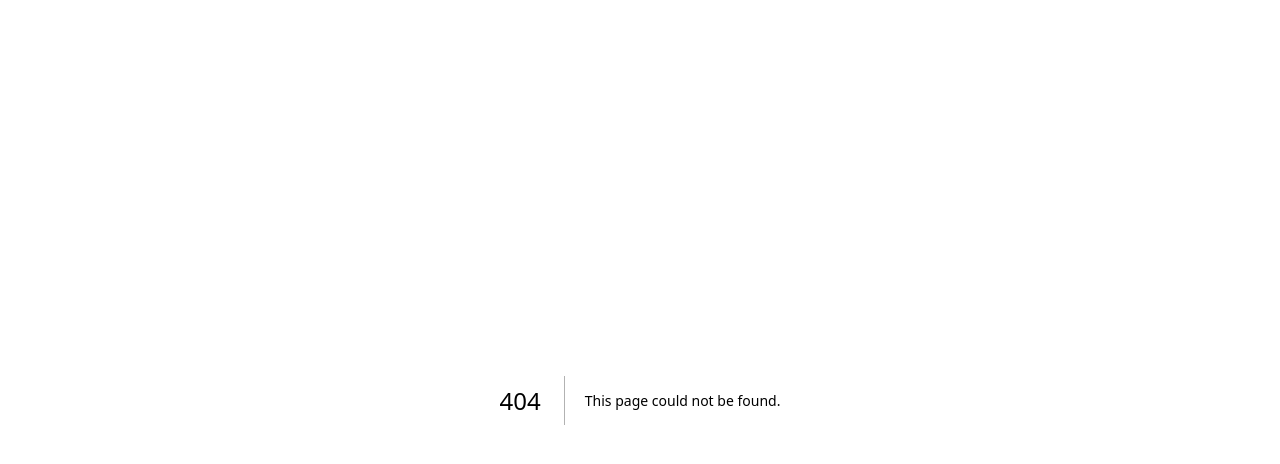
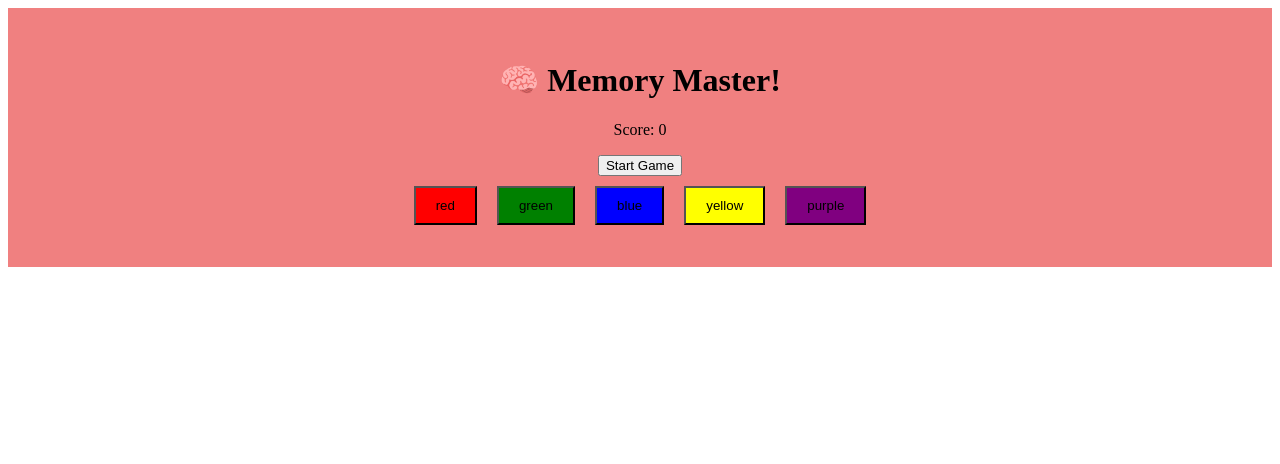
Before and after one commit to mrharsh1/Holihai, a Next.js app: page /memory-master in a window 1280 px wide. Before the commit this address had no page. Shown: the top 464 px of the page. Built offline with nearby package versions, Linux system fonts and the light colour scheme.

Commit message:
Create memory-master.js

```diff
--- /dev/null
+++ b/pages/memory-master.js
@@ -0,0 +1,58 @@
+"use client"
+import { useState } from 'react';
+
+export default function MemoryMaster() {
+  const colors = ['red', 'green', 'blue', 'yellow', 'purple'];
+  const [sequence, setSequence] = useState([]);
+  const [userInput, setUserInput] = useState([]);
+  const [score, setScore] = useState(0);
+
+  const newRound = () => {
+    const newColor = colors[Math.floor(Math.random() * colors.length)];
+    setSequence([...sequence, newColor]);
+    setUserInput([]);
+  };
+
+  const checkAnswer = (color) => {
+    const newInput = [...userInput, color];
+    setUserInput(newInput);
+
+    if (sequence[newInput.length - 1] !== color) {
+      alert(`❌ Wrong! Final Score: ${score}`);
+      resetGame();
+    } else if (newInput.length === sequence.length) {
+      setScore(score + 1);
+      alert('✅ Correct! Next Round!');
+      newRound();
+    }
+  };
+
+  const resetGame = () => {
+    setSequence([]);
+    setUserInput([]);
+    setScore(0);
+  };
+
+  return (
+    <div style={{ textAlign: 'center', padding: '2rem', background: '#F08080' }}>
+      <h1>🧠 Memory Master!</h1>
+      <p>Score: {score}</p>
+      <button onClick={newRound}>Start Game</button>
+      <div>
+        {colors.map((color) => (
+          <button
+            key={color}
+            onClick={() => checkAnswer(color)}
+            style={{
+              margin: '10px',
+              padding: '10px 20px',
+              backgroundColor: color,
+            }}
+          >
+            {color}
+          </button>
+        ))}
+      </div>
+    </div>
+  );
+}
```
